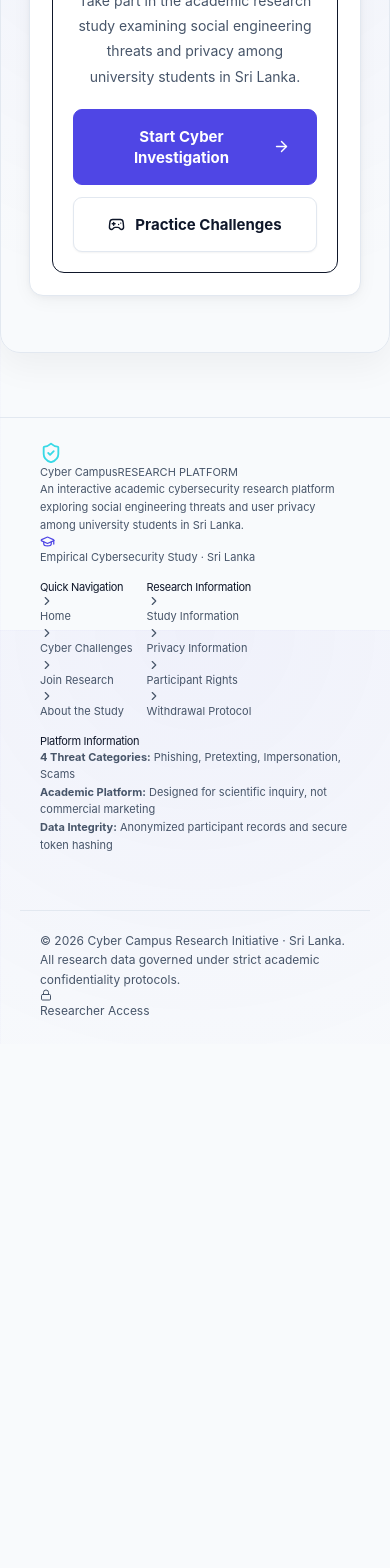
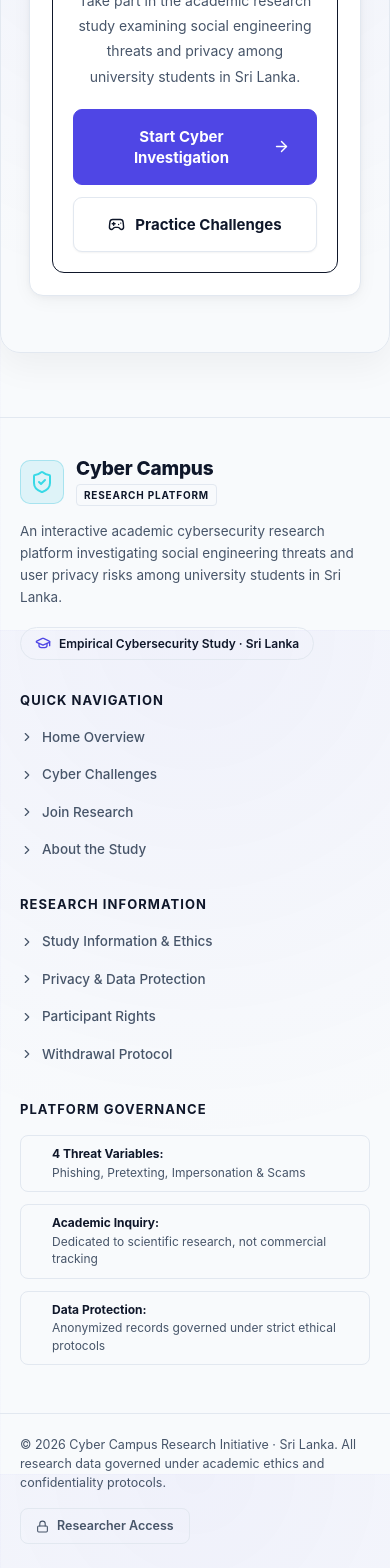
Before and after one commit to Savithya/Cyber-Campus, a Next.js app: page / in a window 390 px wide. Shown: the part 9498-11066 px from the top of the page. Before the commit the page ends 10542 px from the top, so only its background shows below. Built offline with nearby package versions, Linux system fonts and the light colour scheme; no server answers.

Commit message:
fix(footer): redesign 4-column layout, typography, and responsive alignment

```diff
--- a/src/components/site-footer.tsx
+++ b/src/components/site-footer.tsx
@@ -8,13 +8,11 @@ import {
   ShieldAlert,
   GraduationCap,
   Lock,
-  ExternalLink,
   ChevronRight,
-  Mail,
-  Layers,
-  HeartHandshake,
   FileText,
-  RotateCcw,
+  Shield,
+  HelpCircle,
+  Database,
 } from "lucide-react";
 
 interface SiteFooterProps {
@@ -28,23 +26,30 @@ export function SiteFooter({ compact }: SiteFooterProps) {
 
   if (showCompact) {
     return (
-      <footer className="site-footer site-footer-compact" role="contentinfo" aria-label="Cyber Campus Research Footer">
-        <div className="container footer-compact-inner">
+      <footer
+        className="cyber-site-footer site-footer-compact"
+        role="contentinfo"
+        aria-label="Cyber Campus Research Footer"
+      >
+        <div className="footer-compact-container">
           <div className="footer-compact-brand">
-            <ShieldCheck size={18} className="text-cyan" aria-hidden="true" />
-            <span className="font-semibold text-sm">Cyber Campus</span>
-            <span className="text-muted text-xs">· Academic Research in Sri Lanka</span>
+            <ShieldCheck size={18} className="text-cyan shrink-0" aria-hidden="true" />
+            <span className="footer-compact-title">Cyber Campus</span>
+            <span className="footer-compact-sub">· Academic Cybersecurity Study (Sri Lanka)</span>
           </div>
 
           <nav className="footer-compact-links" aria-label="Footer Quick Links">
-            <Link href="/" className="footer-link-compact">Home</Link>
-            <Link href="/play" className="footer-link-compact">Cyber Missions</Link>
-            <Link href="/privacy" className="footer-link-compact">Privacy &amp; Rights</Link>
-            <Link href="/withdraw" className="footer-link-compact">Withdrawal</Link>
+            <Link href="/" className="footer-compact-link">Home</Link>
+            <Link href="/play" className="footer-compact-link">Cyber Missions</Link>
+            <Link href="/privacy" className="footer-compact-link">Privacy &amp; Rights</Link>
+            <Link href="/withdraw" className="footer-compact-link">Withdrawal Protocol</Link>
           </nav>
 
-          <div className="footer-compact-copy text-xs text-muted">
-            Voluntary Academic Research · Confidential &amp; Anonymized
+          <div className="footer-compact-admin">
+            <Link href="/admin/login" className="footer-compact-admin-link">
+              <Lock size={12} aria-hidden="true" />
+              <span>Researcher Access</span>
+            </Link>
           </div>
         </div>
       </footer>
@@ -52,25 +57,29 @@ export function SiteFooter({ compact }: SiteFooterProps) {
   }
 
   return (
-    <footer className="site-footer site-footer-full" role="contentinfo" aria-label="Cyber Campus Platform Footer">
-      <div className="container footer-grid-container">
+    <footer
+      className="cyber-site-footer site-footer-full"
+      role="contentinfo"
+      aria-label="Cyber Campus Platform Footer"
+    >
+      <div className="footer-grid-container">
         {/* Column 1 — Cyber Campus Brand & Overview */}
         <div className="footer-col brand-col">
           <div className="footer-brand-header">
             <div className="footer-brand-icon-box">
-              <ShieldCheck size={22} className="text-cyan" aria-hidden="true" />
+              <ShieldCheck size={24} className="text-cyan" aria-hidden="true" />
             </div>
-            <div>
-              <span className="footer-brand-title">Cyber Campus</span>
+            <div className="footer-brand-title-group">
+              <div className="footer-brand-title">Cyber Campus</div>
               <span className="footer-brand-tag">RESEARCH PLATFORM</span>
             </div>
           </div>
           <p className="footer-brand-description">
-            An interactive academic cybersecurity research platform exploring social engineering
-            threats and user privacy among university students in Sri Lanka.
+            An interactive academic cybersecurity research platform investigating social engineering
+            threats and user privacy risks among university students in Sri Lanka.
           </p>
           <div className="footer-meta-pill">
-            <GraduationCap size={15} className="text-primary" aria-hidden="true" />
+            <GraduationCap size={16} className="text-primary shrink-0" aria-hidden="true" />
             <span>Empirical Cybersecurity Study · Sri Lanka</span>
           </div>
         </div>
@@ -82,7 +91,7 @@ export function SiteFooter({ compact }: SiteFooterProps) {
             <li>
               <Link href="/" className="footer-nav-link">
                 <ChevronRight size={14} className="footer-nav-arrow" aria-hidden="true" />
-                <span>Home</span>
+                <span>Home Overview</span>
               </Link>
             </li>
             <li>
@@ -113,17 +122,17 @@ export function SiteFooter({ compact }: SiteFooterProps) {
             <li>
               <Link href="/consent" className="footer-nav-link">
                 <ChevronRight size={14} className="footer-nav-arrow" aria-hidden="true" />
-                <span>Study Information</span>
+                <span>Study Information &amp; Ethics</span>
               </Link>
             </li>
             <li>
               <Link href="/privacy" className="footer-nav-link">
                 <ChevronRight size={14} className="footer-nav-arrow" aria-hidden="true" />
-                <span>Privacy Information</span>
+                <span>Privacy &amp; Data Protection</span>
               </Link>
             </li>
             <li>
-              <Link href="/privacy" className="footer-nav-link">
+              <Link href="/privacy#rights" className="footer-nav-link">
                 <ChevronRight size={14} className="footer-nav-arrow" aria-hidden="true" />
                 <span>Participant Rights</span>
               </Link>
@@ -137,36 +146,45 @@ export function SiteFooter({ compact }: SiteFooterProps) {
           </ul>
         </div>
 
-        {/* Column 4 — Platform Information */}
-        <div className="footer-col">
-          <h3 className="footer-col-heading">Platform Information</h3>
-          <ul className="footer-nav-list" role="list">
-            <li className="footer-platform-item">
-              <span className="footer-bullet-dot" aria-hidden="true" />
-              <span><strong>4 Threat Categories:</strong> Phishing, Pretexting, Impersonation, Scams</span>
-            </li>
-            <li className="footer-platform-item">
-              <span className="footer-bullet-dot" aria-hidden="true" />
-              <span><strong>Academic Platform:</strong> Designed for scientific inquiry, not commercial marketing</span>
-            </li>
-            <li className="footer-platform-item">
-              <span className="footer-bullet-dot" aria-hidden="true" />
-              <span><strong>Data Integrity:</strong> Anonymized participant records and secure token hashing</span>
-            </li>
-          </ul>
+        {/* Column 4 — Platform & Data Governance */}
+        <div className="footer-col platform-col">
+          <h3 className="footer-col-heading">Platform Governance</h3>
+          <div className="footer-governance-cards">
+            <div className="footer-gov-item">
+              <span className="footer-gov-dot" aria-hidden="true" />
+              <div>
+                <strong className="footer-gov-label">4 Threat Variables:</strong>
+                <p className="footer-gov-text">Phishing, Pretexting, Impersonation &amp; Scams</p>
+              </div>
+            </div>
+            <div className="footer-gov-item">
+              <span className="footer-gov-dot" aria-hidden="true" />
+              <div>
+                <strong className="footer-gov-label">Academic Inquiry:</strong>
+                <p className="footer-gov-text">Dedicated to scientific research, not commercial tracking</p>
+              </div>
+            </div>
+            <div className="footer-gov-item">
+              <span className="footer-gov-dot" aria-hidden="true" />
+              <div>
+                <strong className="footer-gov-label">Data Protection:</strong>
+                <p className="footer-gov-text">Anonymized records governed under strict ethical protocols</p>
+              </div>
+            </div>
+          </div>
         </div>
       </div>
 
       {/* Bottom Bar */}
       <div className="footer-bottom-bar">
-        <div className="container footer-bottom-inner">
-          <div className="footer-bottom-copy">
-            &copy; {new Date().getFullYear()} Cyber Campus Research Initiative · Sri Lanka.
-            All research data governed under strict academic confidentiality protocols.
-          </div>
+        <div className="footer-bottom-inner">
+          <p className="footer-bottom-copy">
+            &copy; {new Date().getFullYear()} Cyber Campus Research Initiative · Sri Lanka. All research data
+            governed under academic ethics and confidentiality protocols.
+          </p>
           <div className="footer-bottom-links">
             <Link href="/admin/login" className="footer-admin-link">
-              <Lock size={12} aria-hidden="true" />
+              <Lock size={13} aria-hidden="true" />
               <span>Researcher Access</span>
             </Link>
           </div>
```
Also changed, not shown: src/app/globals.css.
